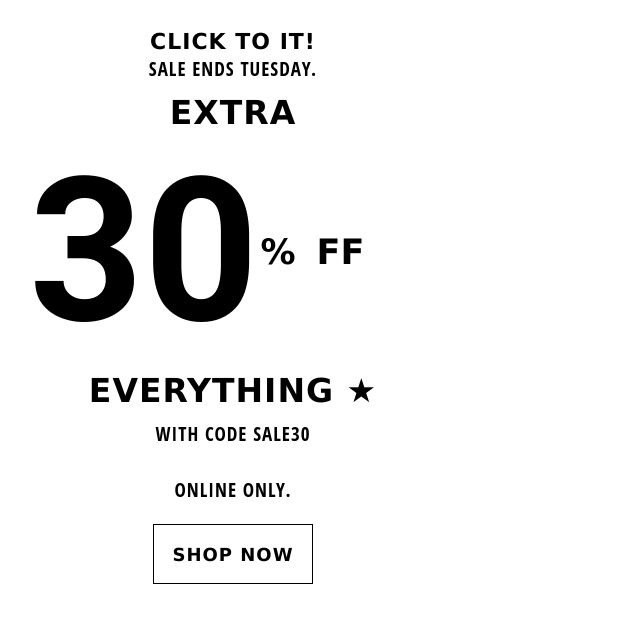
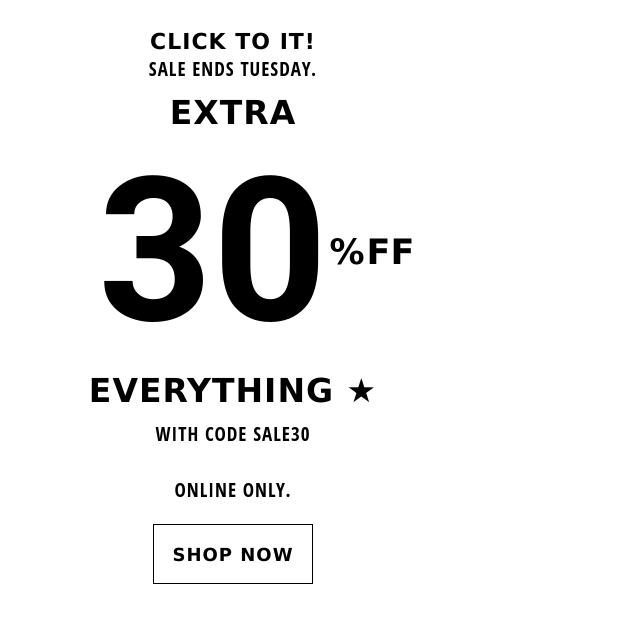
Before and after one commit to paveleveline/email-template, a plain HTML site: page index.html in a window 1280 px wide. Shown: the whole page, without its empty margins (0-640 px from the left). Drawn offline with Linux system fonts and the light colour scheme; a web font is replaced by a local one.

Commit message:
Update index.html

```diff
--- a/index.html
+++ b/index.html
@@ -68,6 +68,7 @@
                 text-align: center;
                 display: inline-block;
                 font-weight: bolder;
+                padding-left: 70px;
                 ">30</td>
 
                 <td style="
@@ -77,7 +78,6 @@
                 font-weight: 700;
                 text-align: center;
                 display: inline;
-
                 ">%</td>
 
                 <td style="
@@ -87,7 +87,6 @@
                 font-weight: 700;
                 text-align: center;
                 display: inline;
-                padding-left: 20px;
                 ">ff</td>
                 </tr>
         </tbody>
```
